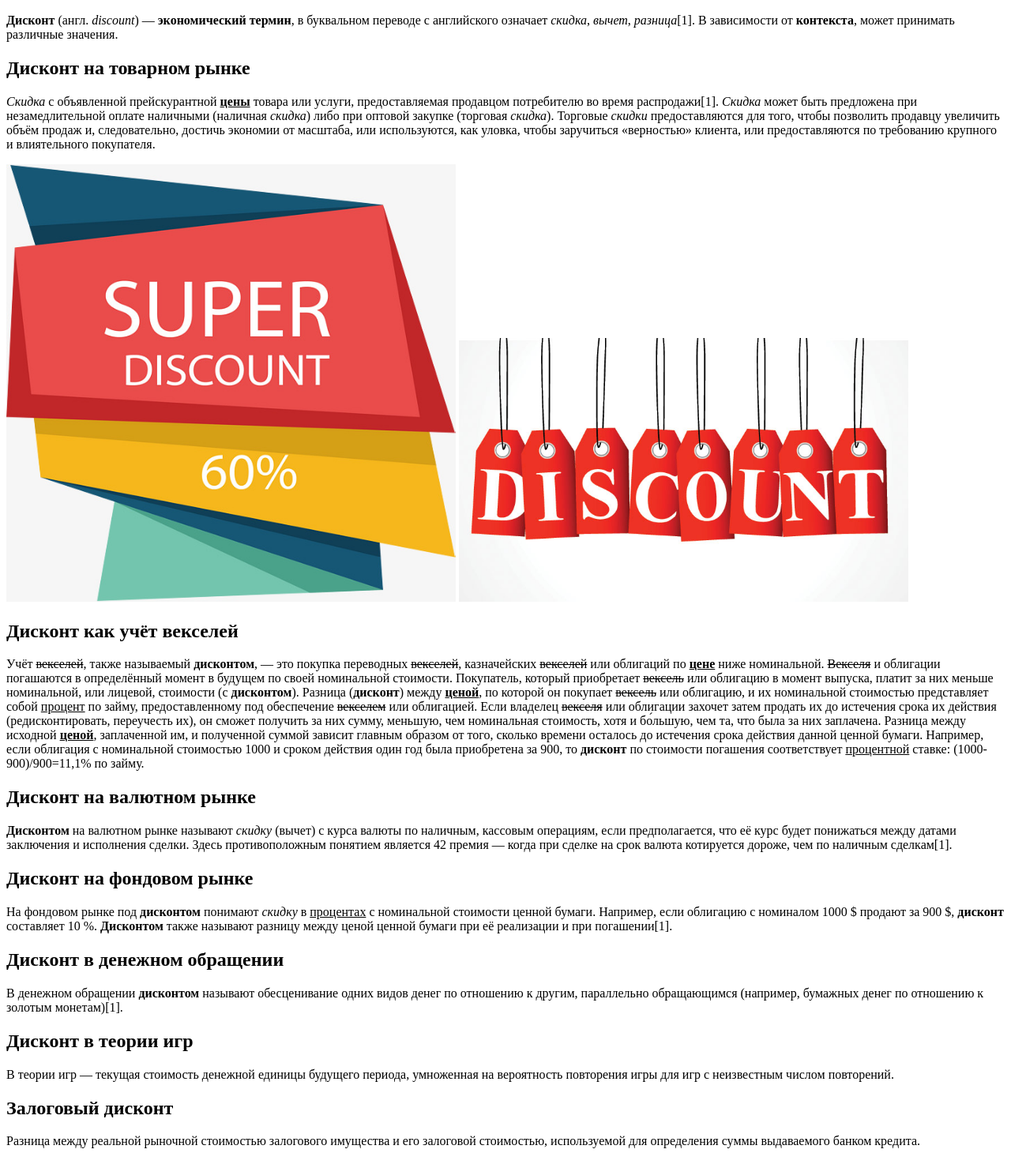
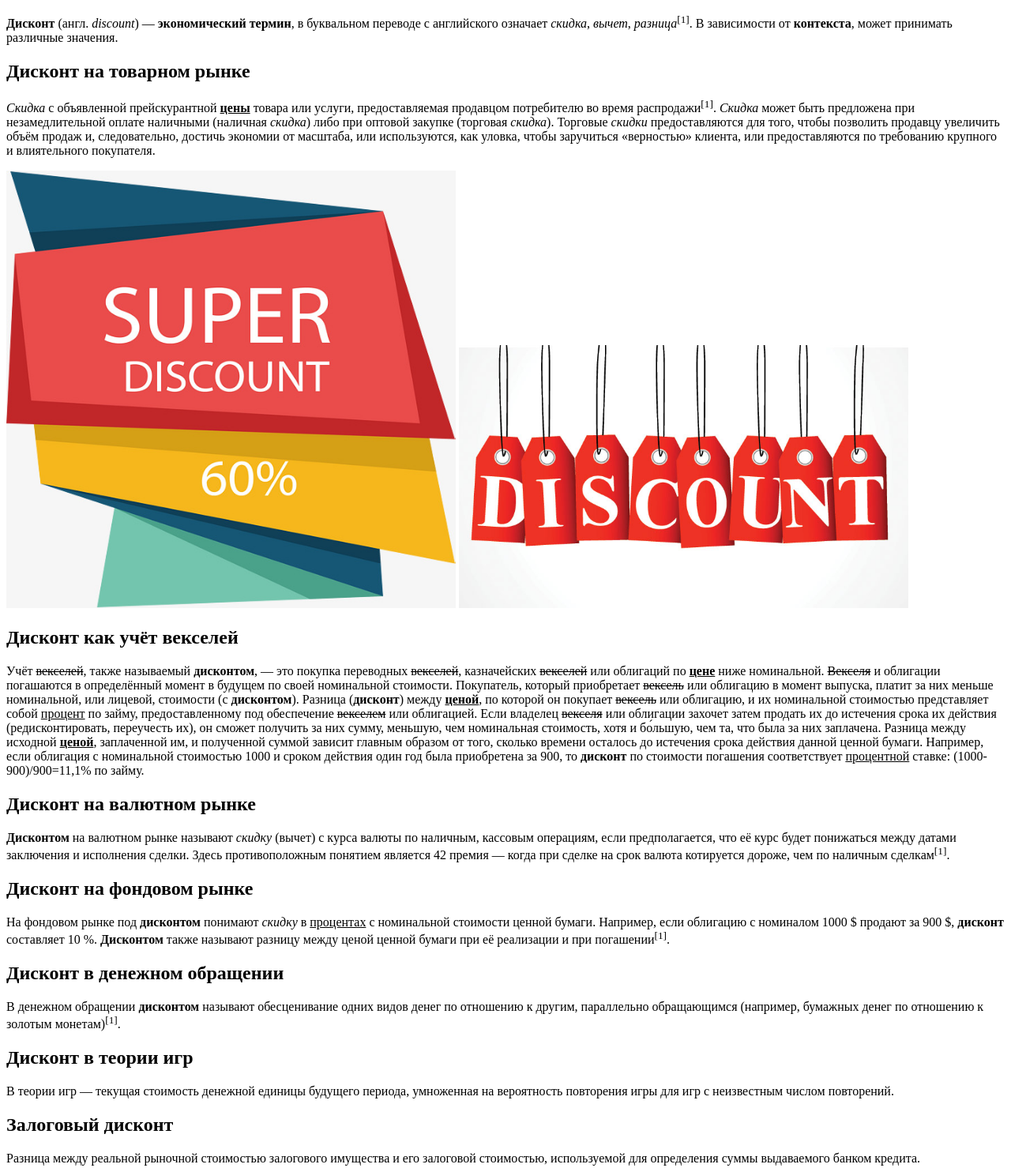
Before and after one commit to AlinaPivovarova/web-programming-labs-, a plain HTML site: page lab1.html in a window 1280 px wide. Shown: the part 183-1662 px from the top of the page at 79% size. Drawn offline with Linux system fonts and the light colour scheme.

Commit message:
Форматирование ссылок

```diff
--- a/lab1.html
+++ b/lab1.html
@@ -14,7 +14,7 @@
             <img src="discount1.jpg" height="100">
         </p>
             <b>Дисконт</b> (англ. <i>discount</i>) — <b>экономический термин</b>, в буквальном переводе с
-            английского означает <i>скидка</i>, <i>вычет</i>, <i>разница</i>[1].
+            английского означает <i>скидка</i>, <i>вычет</i>, <i>разница</i><sup>[1]</sup>.
             В зависимости от <b>контекста</b>, может принимать различные значения.
         </p>
 
@@ -22,7 +22,7 @@
 
         <p>
             <i>Скидка</i> с объявленной прейскурантной <b><u>цены</u></b> товара или услуги, предоставляемая продавцом
-            потребителю во время распродажи[1]. <i>Скидка</i> может быть предложена при незамедлительной
+            потребителю во время распродажи<sup>[1]</sup>. <i>Скидка</i> может быть предложена при незамедлительной
             оплате наличными (наличная <i>скидка</i>) либо при оптовой закупке (торговая <i>скидка</i>). Торговые
             <i>скидки</i> предоставляются для того, чтобы позволить продавцу увеличить объём продаж и,
             следовательно, достичь экономии от масштаба, или используются, как уловка,
@@ -65,7 +65,7 @@
 исполнения сделки. Здесь противоположным понятием является
 42
 премия — когда при сделке на срок валюта котируется дороже,
-чем по наличным сделкам[1].
+чем по наличным сделкам<sup>[1]</sup>.
 </p>
 <h2>Дисконт на фондовом рынке</h2>
 <p>
@@ -73,14 +73,14 @@
 с номинальной стоимости ценной бумаги. Например, если
 облигацию с номиналом 1000 $ продают за 900 $, <b>дисконт</b>
 составляет 10 %. <b>Дисконтом</b> также называют разницу между
-ценой ценной бумаги при её реализации и при погашении[1].
+ценой ценной бумаги при её реализации и при погашении<sup>[1]</sup>.
 </p>
 <h2>Дисконт в денежном обращении</h2>
 <p>
 В денежном обращении <b>дисконтом</b> называют обесценивание
 одних видов денег по отношению к другим, параллельно
 обращающимся (например, бумажных денег по отношению к
-золотым монетам)[1].
+золотым монетам)<sup>[1]</sup>.
 </p>
 <h2>Дисконт в теории игр</h2>
 <p>
```
